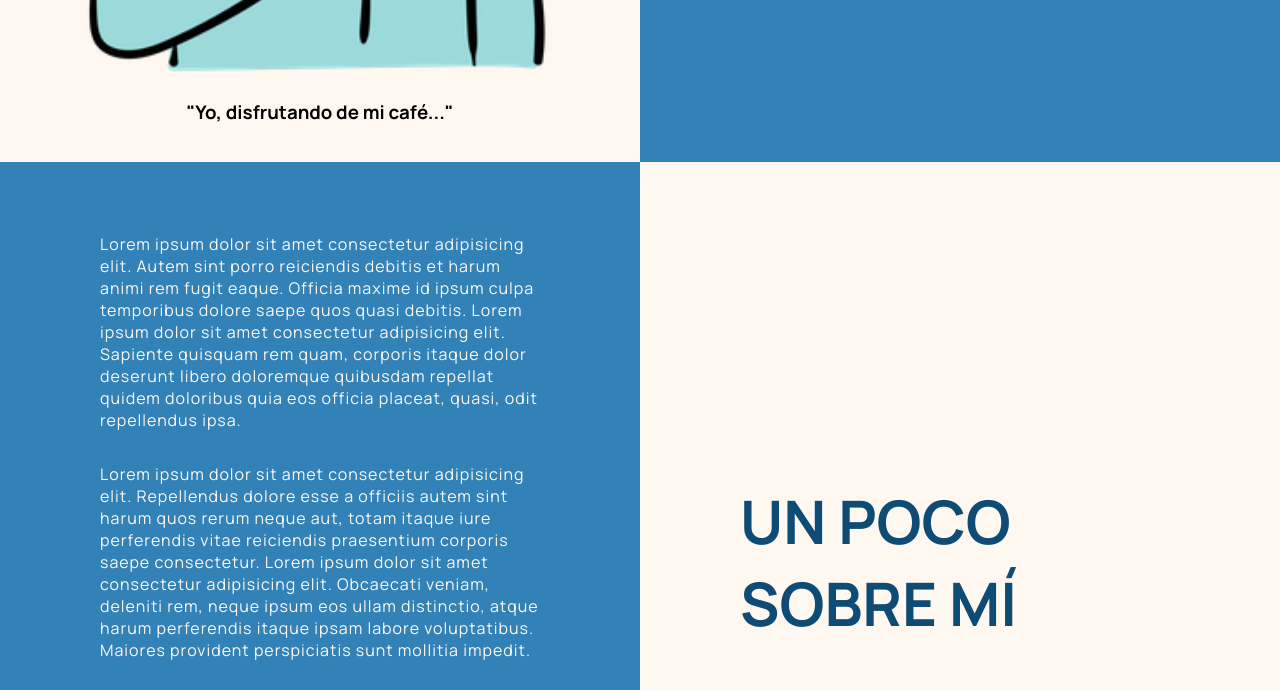
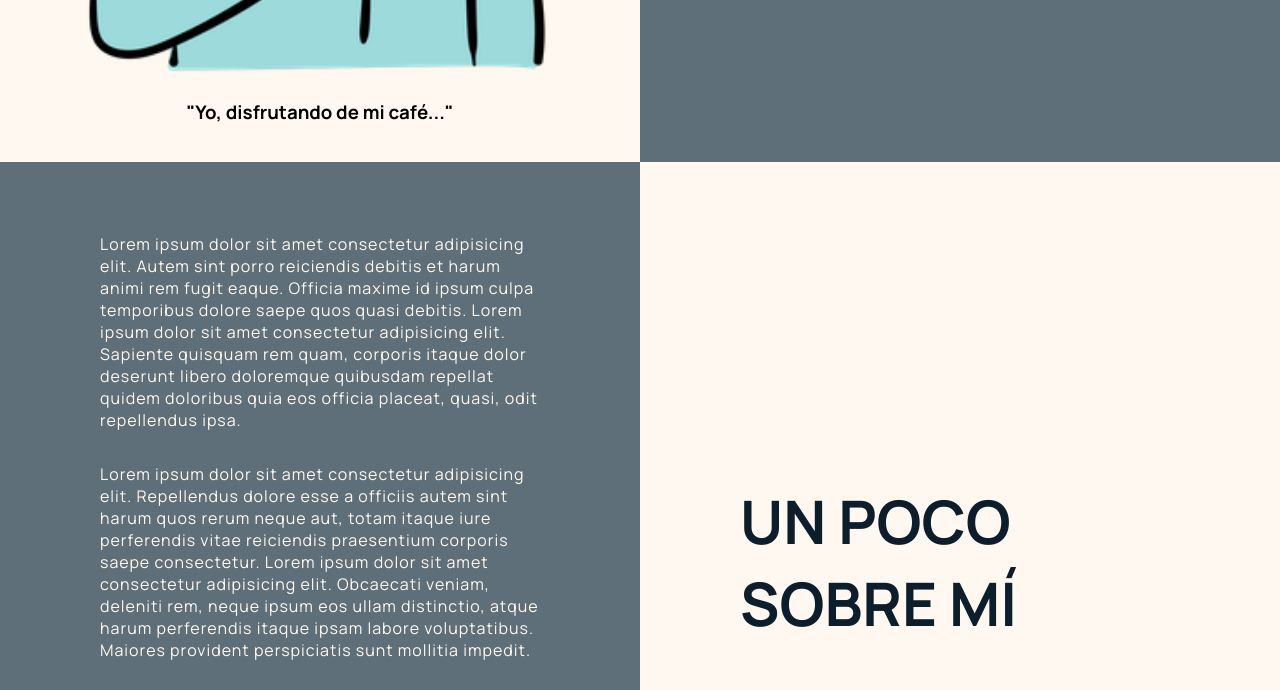
Before and after one commit to estradama/porfolio-template, a plain HTML site: page index.html in a window 1280 px wide. Shown: the part 638-1328 px from the top of the page. Drawn offline with nearby package versions, Linux system fonts and the light colour scheme.

Commit message:
cambio de color

```diff
--- a/styles.css
+++ b/styles.css
@@ -1,8 +1,8 @@
 @import url('https://fonts.googleapis.com/css2?family=Manrope:wght@200;400;700;800&display=swap');
 
 :root {
-  --primary-color: #3282B8;
-  --primary-color-dark: #0F4C75;
+  --primary-color: #5f6f79;
+  --primary-color-dark: #0c1e2b;
   --accent-color: #FFF8F0;
 }
 
```
